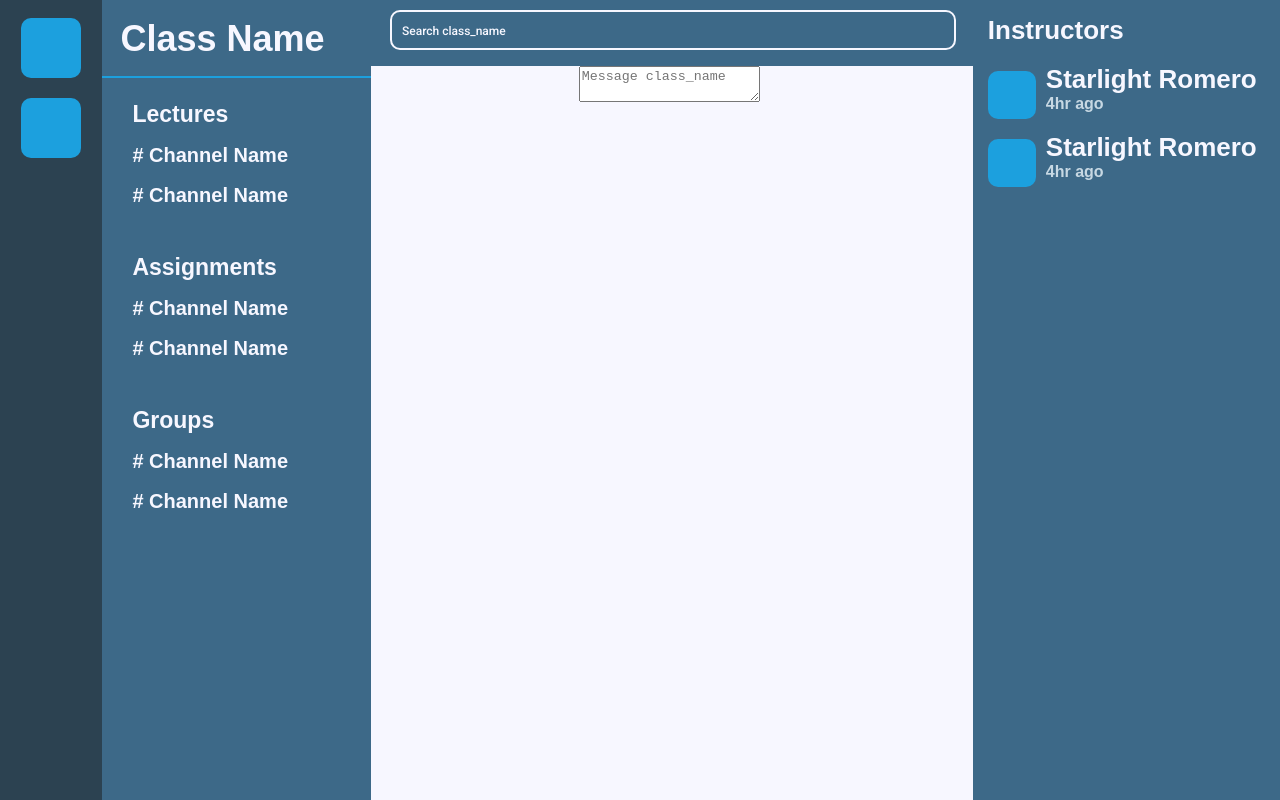
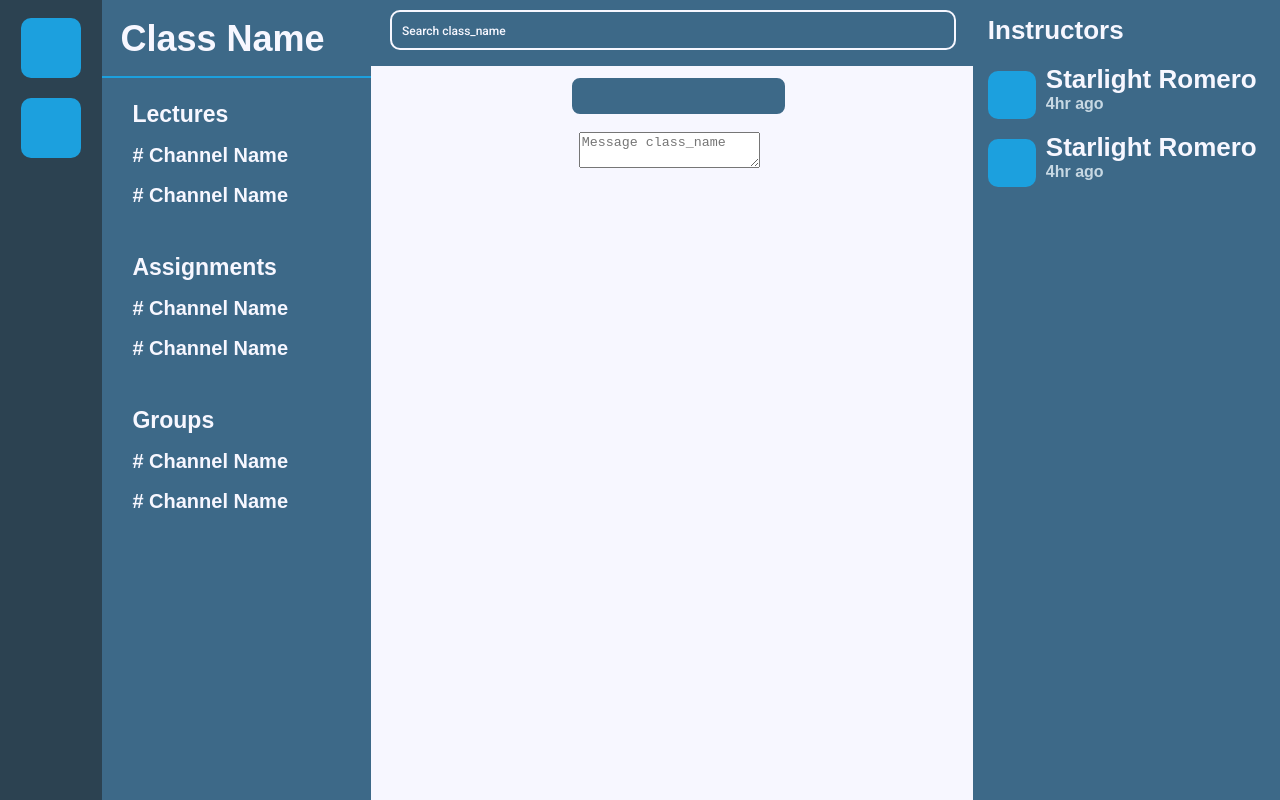
Before and after one commit to tsamantanis/hydra, a React (Create React App) app: page / in a window 1280 px wide. Built offline with nearby package versions, Linux system fonts and the light colour scheme; no server answers; a web font is replaced by a local one.

Commit message:
added Post skeleton to Main

```diff
--- a/src/components/Main/Main.js
+++ b/src/components/Main/Main.js
@@ -4,6 +4,7 @@ import './Main.css'
 import ChannelGroup from './ChannelGroup'
 import UserGroup from './UserGroup'
 import SearchBar from './SearchBar'
+import Post from './Post'
 class Main extends Component {
     render () {
         return (
@@ -32,8 +33,7 @@ class Main extends Component {
                     <SearchBar
                         placeHolder='Search class_name'
                     />
-                    <div className='Post'>
-                    </div>
+                    <Post />
                     <div className='CreatePost'>
                         <form>
                             <textarea placeholder='Message class_name' />
--- /dev/null
+++ b/src/components/Main/Post.js
@@ -0,0 +1,15 @@
+import React, {Component} from 'react'
+
+class Post extends Component {
+    render() {
+        return (
+            <div className='Post'>
+                <form className='m-t-10 m-l-10 m-r-10'>
+                    <input type='text' placeholder={this.props.placeHolder} />
+                </form>
+            </div>
+        )
+    }
+}
+
+export default Post
```
